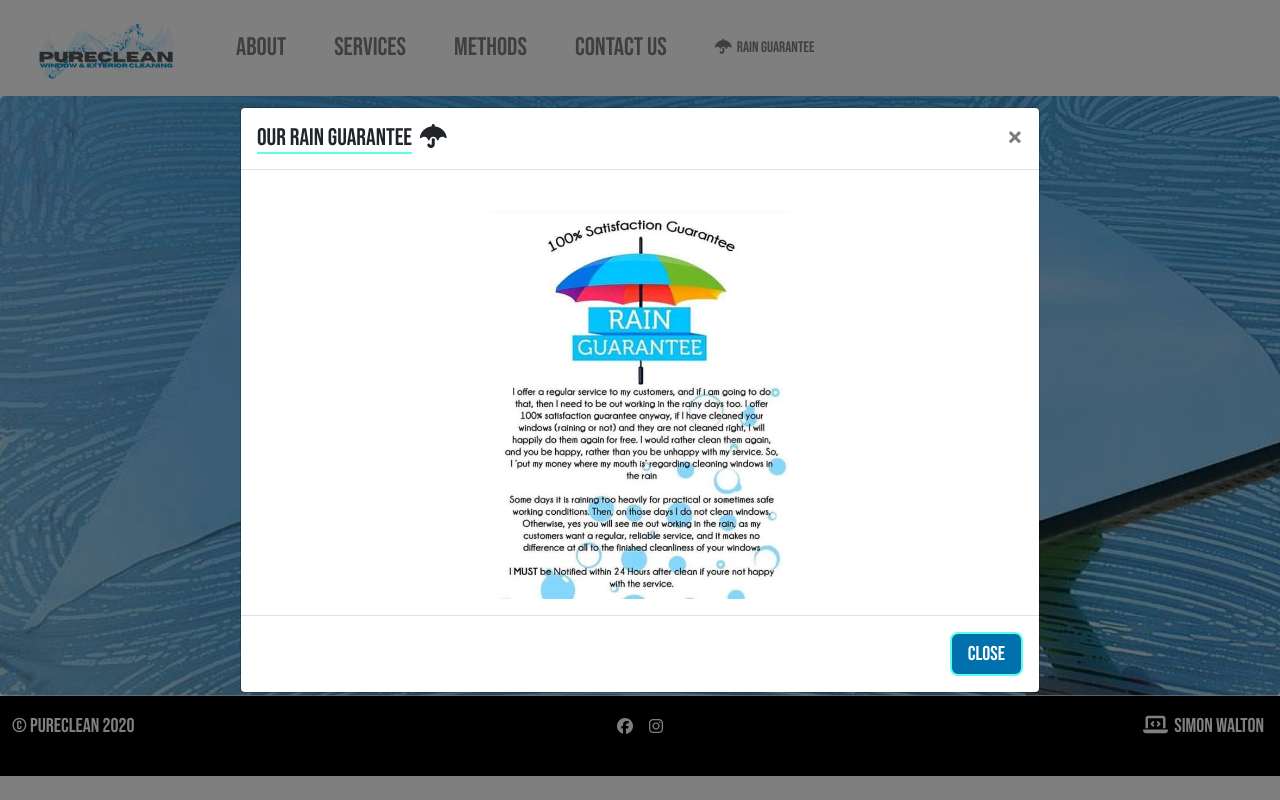
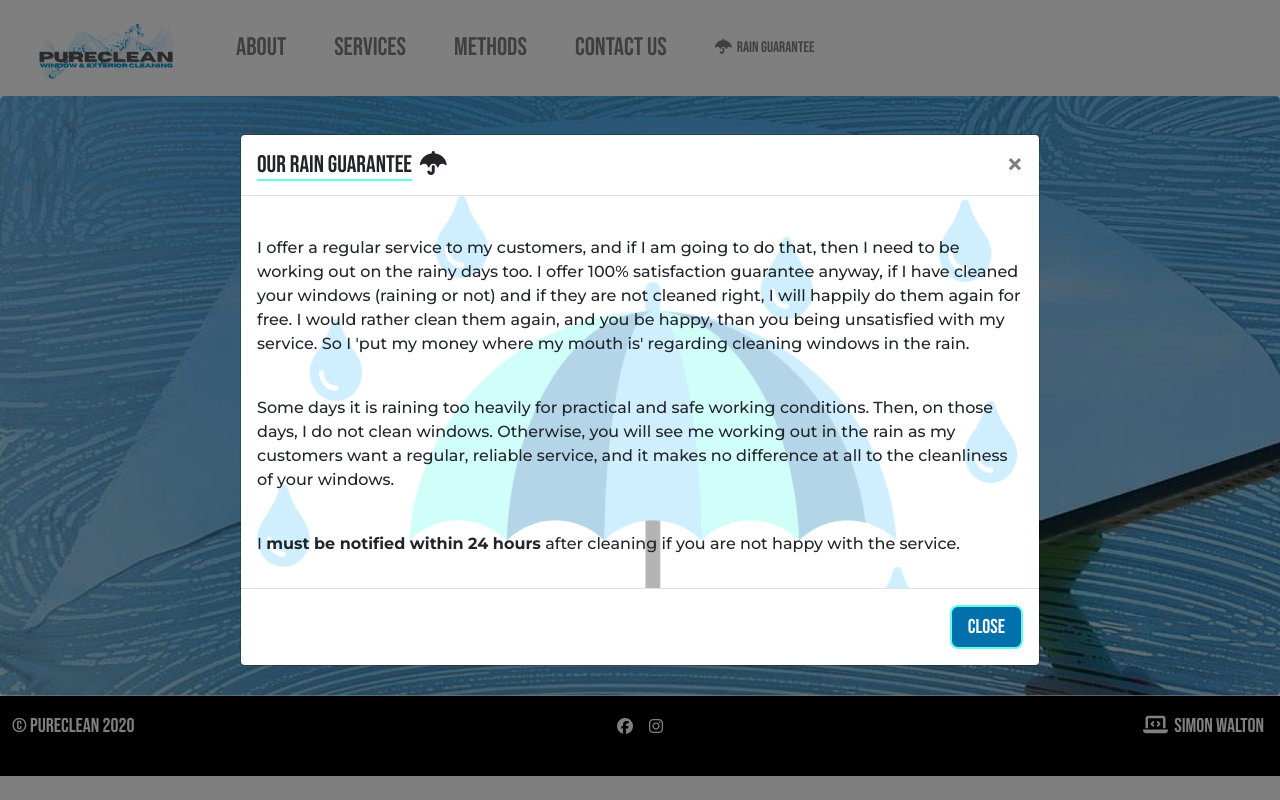
Before and after one commit to simon-a-walton/pure-clean, a React (Create React App) app: page / in a window 1280 px wide. Both pictures are taken after a click on the button "Rain Guarantee". Built offline with nearby package versions, Linux system fonts and the light colour scheme.

Commit message:
changed the modal body content to include text and a background image

```diff
--- a/src/components/RainModal.jsx
+++ b/src/components/RainModal.jsx
@@ -2,7 +2,8 @@ import React from "react";
 import { css } from "glamor";
 import { Modal, Button } from 'react-bootstrap';
 import { buttonStyle, bottomBorder } from "../constants/styleRules";
-import Rain from "../images/rain.jpg";
+
+import UmbrellaBG from "../images/UmbrellaBG.png";
 
 const RainModal = (props) => {
   return (
@@ -21,13 +22,29 @@ const RainModal = (props) => {
           </h4>
         </Modal.Title>
       </Modal.Header>
-      <Modal.Body {...css({ textAlign: "center" })}>
+      <Modal.Body {...css({
+        backgroundImage: `url(${UmbrellaBG})`,
+        backgroundRepeat: "no-repeat",
+        backgroundSize: "cover"
+      })}>
         <br />
-        <img
-          src={Rain}
-          width={300}
-          alt="Rain Guarantee"
-        />
+        <p>
+          I offer a regular service to my customers, and if I am going to do that, then I need to be
+          working out on the rainy days too. I offer 100% satisfaction guarantee anyway, if I have cleaned
+          your windows (raining or not) and if they are not cleaned right, I will happily do them again for free.
+          I would rather clean them again, and you be happy, than you being unsatisfied with my service.
+          So I 'put my money where my mouth is' regarding cleaning windows in the rain.
+        </p>
+        <br />
+        <p>
+          Some days it is raining too heavily for practical and safe working conditions. Then, on those days,
+          I do not clean windows. Otherwise, you will see me working out in the rain as my customers want a regular,
+          reliable service, and it makes no difference at all to the cleanliness of your windows.
+        </p>
+        <br />
+        <p>
+          I <strong>must be notified within 24 hours</strong> after cleaning if you are not happy with the service.
+        </p>
       </Modal.Body>
       <Modal.Footer>
         <Button
```
Also changed, not shown: src/images/UmbrellaBG.png (added), src/images/umbrella.png (added).
